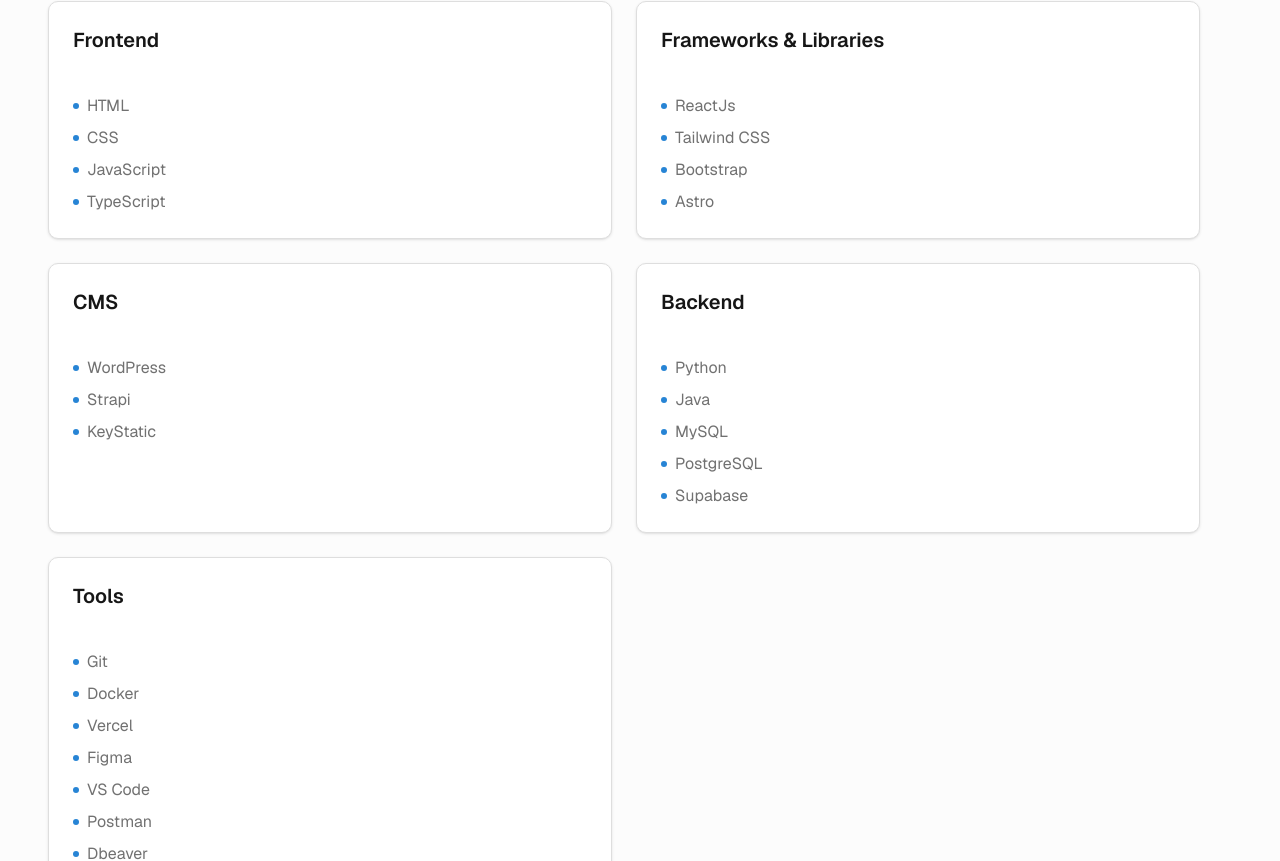
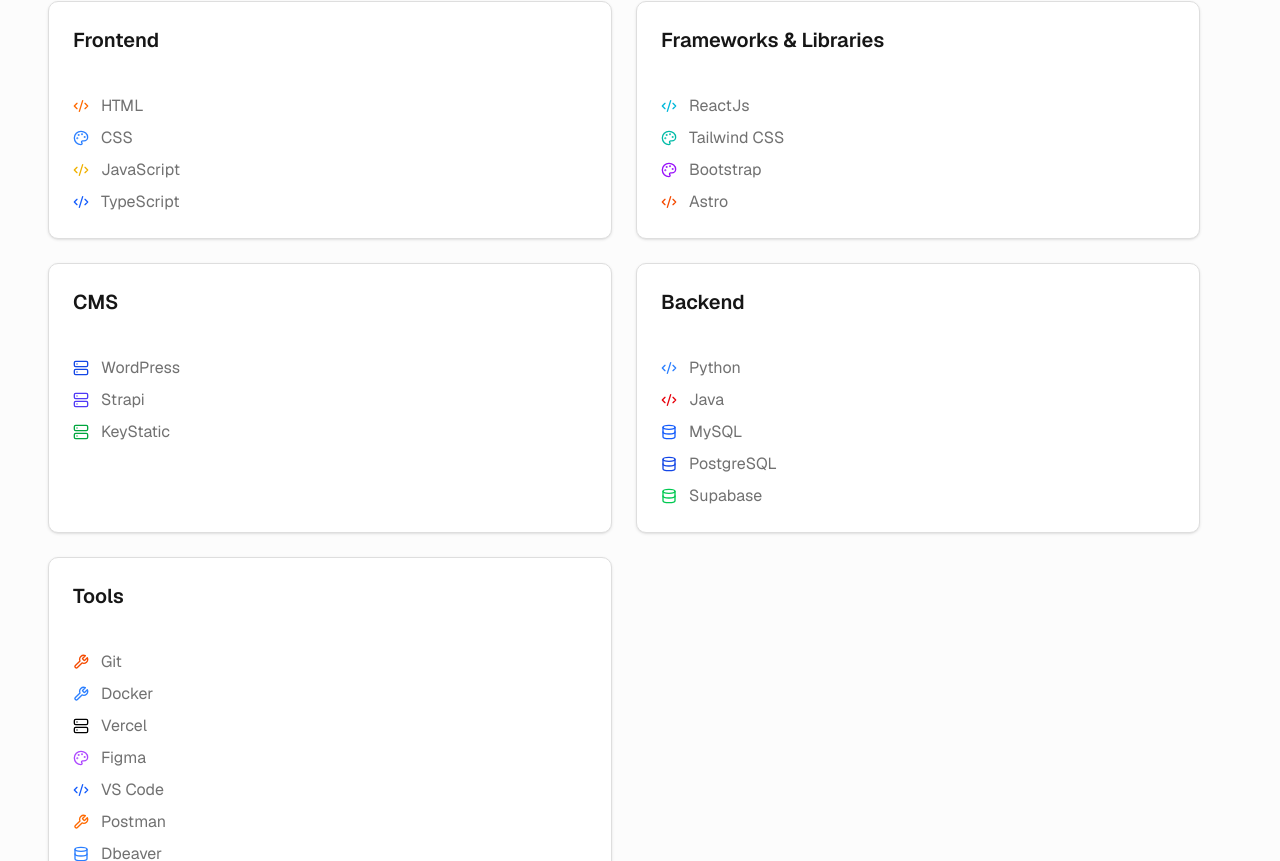
Before and after one commit to RamiroMoralesdev/mysite, a Next.js app: page / in a window 1280 px wide. Shown: the part 1839-2700 px from the top of the page. Built offline with nearby package versions, Linux system fonts and the light colour scheme.

Commit message:
Add skill icons to skills component for enhanced visual representation

```diff
--- a/components/skills.tsx
+++ b/components/skills.tsx
@@ -2,9 +2,51 @@
 
 import { Card } from "@/components/ui/card"
 import { Button } from "@/components/ui/button"
-import { Grid3x3, LayoutGrid } from "lucide-react"
+import { Grid3x3, LayoutGrid, Code2, Database, Wrench, Palette, Server } from "lucide-react"
 import { useState } from "react"
-import { ca } from "date-fns/locale"
+
+// Icon mapping for different technologies
+const getSkillIcon = (skill: string) => {
+  const icons: { [key: string]: React.ReactNode } = {
+    // Frontend
+    "HTML": <Code2 className="w-4 h-4 text-orange-500" />,
+    "CSS": <Palette className="w-4 h-4 text-blue-500" />,
+    "JavaScript": <Code2 className="w-4 h-4 text-yellow-500" />,
+    "TypeScript": <Code2 className="w-4 h-4 text-blue-600" />,
+
+    // Frameworks & Libraries
+    "ReactJs": <Code2 className="w-4 h-4 text-cyan-500" />,
+    "Tailwind CSS": <Palette className="w-4 h-4 text-teal-500" />,
+    "Bootstrap": <Palette className="w-4 h-4 text-purple-600" />,
+    "Astro": <Code2 className="w-4 h-4 text-orange-600" />,
+
+    // CMS
+    "WordPress": <Server className="w-4 h-4 text-blue-700" />,
+    "Strapi": <Server className="w-4 h-4 text-indigo-600" />,
+    "KeyStatic": <Server className="w-4 h-4 text-green-600" />,
+
+    // Backend
+    "Python": <Code2 className="w-4 h-4 text-blue-500" />,
+    "Java": <Code2 className="w-4 h-4 text-red-600" />,
+    "MySQL": <Database className="w-4 h-4 text-blue-600" />,
+    "PostgreSQL": <Database className="w-4 h-4 text-blue-700" />,
+    "Supabase": <Database className="w-4 h-4 text-green-500" />,
+
+    // Tools
+    "Git": <Wrench className="w-4 h-4 text-orange-600" />,
+    "Docker": <Wrench className="w-4 h-4 text-blue-500" />,
+    "Vercel": <Server className="w-4 h-4 text-black dark:text-white" />,
+    "Figma": <Palette className="w-4 h-4 text-purple-500" />,
+    "VS Code": <Code2 className="w-4 h-4 text-blue-600" />,
+    "Postman": <Wrench className="w-4 h-4 text-orange-500" />,
+    "Dbeaver": <Database className="w-4 h-4 text-blue-500" />,
+    "Netbeans": <Code2 className="w-4 h-4 text-green-600" />,
+    "Notion": <Wrench className="w-4 h-4 text-gray-600" />,
+    "Sistemas basados en Linux": <Server className="w-4 h-4 text-yellow-600" />,
+  }
+
+  return icons[skill] || <Code2 className="w-4 h-4 text-gray-500" />
+}
 
 const skills = [
   {
@@ -64,9 +106,9 @@ export function Skills() {
                 <h3 className="text-xl font-semibold text-foreground mb-4">{skill.category}</h3>
                 <ul className="space-y-2">
                   {skill.items.map((item) => (
-                    <li key={item} className="text-muted-foreground flex items-center gap-2">
-                      <span className="w-1.5 h-1.5 bg-accent rounded-full" />
-                      {item}
+                    <li key={item} className="text-muted-foreground flex items-center gap-3">
+                      {getSkillIcon(item)}
+                      <span>{item}</span>
                     </li>
                   ))}
                 </ul>
@@ -82,7 +124,7 @@ export function Skills() {
                   className="flex flex-col items-center justify-center p-6 bg-card border border-border rounded-lg hover:border-accent transition-colors group"
                 >
                   <div className="w-12 h-12 bg-accent/10 rounded-lg flex items-center justify-center mb-3 group-hover:bg-accent/20 transition-colors">
-                    <span className="text-2xl font-bold text-accent">{item.charAt(0)}</span>
+                    {getSkillIcon(item)}
                   </div>
                   <span className="text-sm text-center text-muted-foreground group-hover:text-foreground transition-colors">
                     {item}
```
